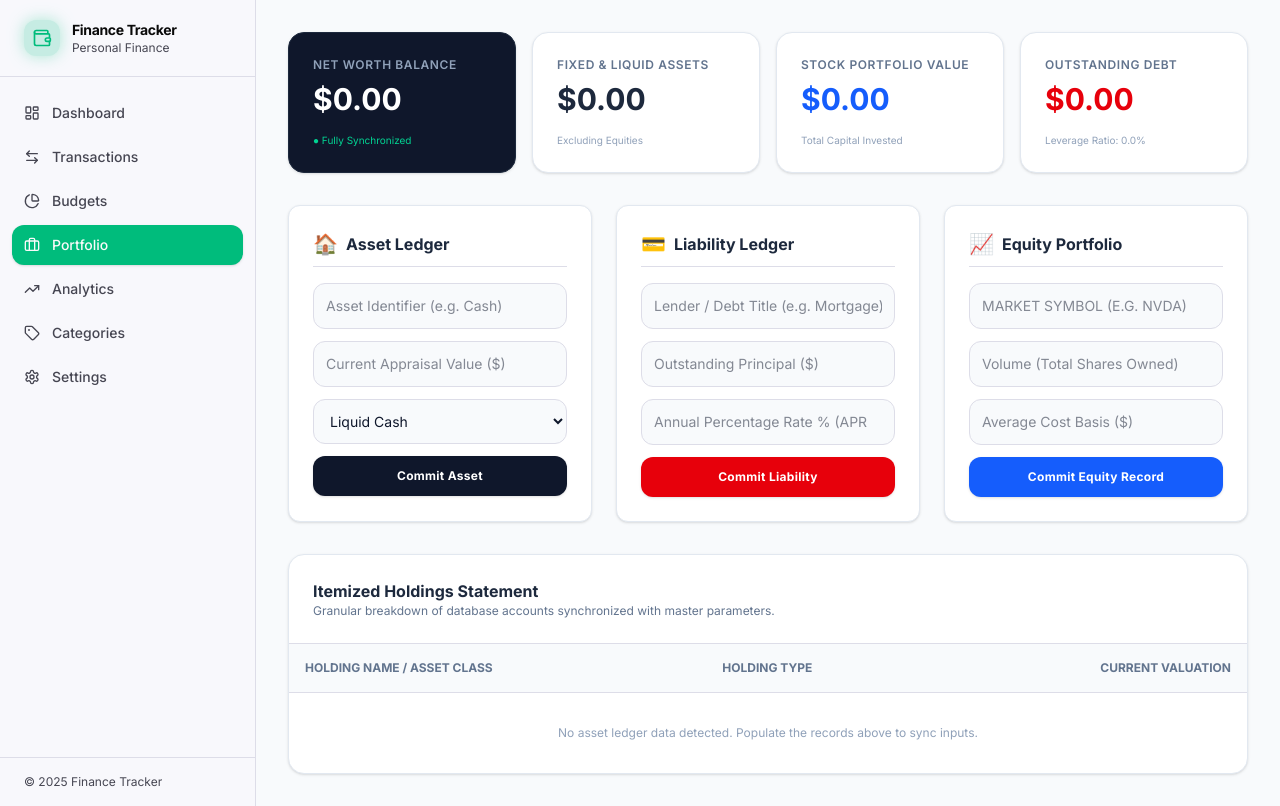
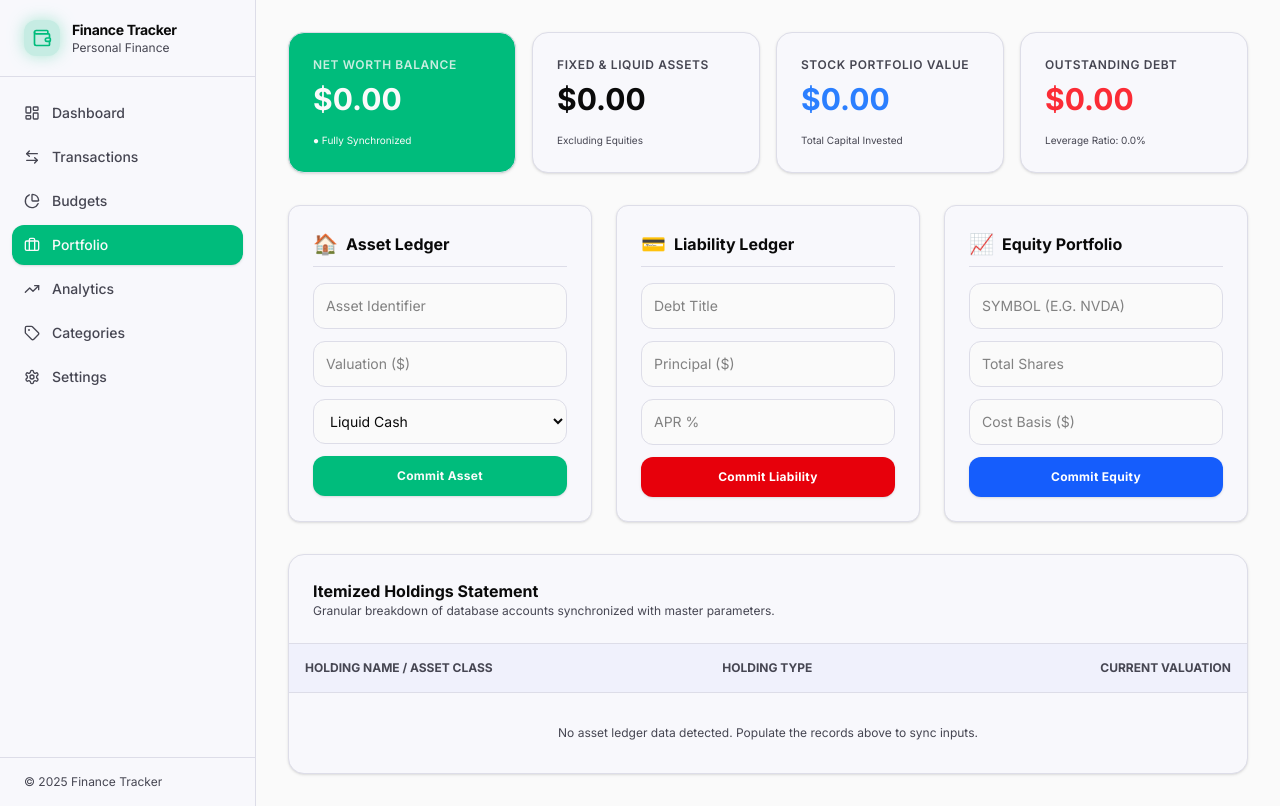
Before and after one commit to jitsmep/finance-tracker, a Next.js app: page /portfolio in a window 1280 px wide. Built offline with nearby package versions, Linux system fonts and the light colour scheme.

Commit message:
Update page.tsx

```diff
--- a/src/app/(app)/portfolio/page.tsx
+++ b/src/app/(app)/portfolio/page.tsx
@@ -6,12 +6,10 @@ export const dynamic = "force-dynamic";
 export default async function AdvancedPortfolioPage() {
   const prisma = new PrismaClient();
 
-  // 1. Unified Database Fetching
   const assets = await prisma.asset.findMany().catch(() => []);
   const liabilities = await prisma.liability.findMany().catch(() => []);
   const stocks = await prisma.stockPortfolio.findMany().catch(() => []);
 
-  // 2. Real-Time Math Synchronizations
   const totalAssets = assets.reduce((sum, item) => sum + item.value, 0);
   const totalLiabilities = liabilities.reduce((sum, item) => sum + item.amount, 0);
   const totalStocks = stocks.reduce((sum, item) => sum + (item.shares * item.buyPrice), 0);
@@ -19,7 +17,6 @@ export default async function AdvancedPortfolioPage() {
   const netWorth = totalWealth - totalLiabilities;
   const debtToAssetRatio = totalAssets > 0 ? (totalLiabilities / totalAssets) * 100 : 0;
 
-  // 3. Secure Server Mutations
   async function addAsset(formData: FormData) {
     "use server";
     const p = new PrismaClient();
@@ -60,128 +57,125 @@ export default async function AdvancedPortfolioPage() {
   }
 
   return (
-    <div className="max-w-7xl mx-auto p-4 sm:p-8 space-y-8 bg-slate-50 min-h-screen text-slate-900">
+    <div className="max-w-7xl mx-auto p-4 sm:p-8 space-y-8 bg-background min-h-screen text-foreground transition-colors duration-300">
 
       {/* Executive KPI Banner */}
       <div className="grid grid-cols-1 md:grid-cols-4 gap-4">
-        <div className="bg-slate-900 text-white p-6 rounded-2xl shadow-sm flex flex-col justify-between border border-slate-800">
-          <span className="text-xs font-semibold tracking-wider text-slate-400 uppercase">{"Net Worth Balance"}</span>
-          <h3 className="text-3xl font-bold mt-2">{"$"}{netWorth.toLocaleString('en-US', { minimumFractionDigits: 2 })}</h3>
-          <span className="text-[10px] text-emerald-400 mt-4 flex items-center gap-1">{"● Fully Synchronized"}</span>
+        <div className="bg-primary text-primary-foreground p-6 rounded-2xl shadow-sm flex flex-col justify-between border border-border">
+          <span className="text-xs font-semibold tracking-wider opacity-80 uppercase">Net Worth Balance</span>
+          <h3 className="text-3xl font-bold mt-2">${netWorth.toLocaleString('en-US', { minimumFractionDigits: 2 })}</h3>
+          <span className="text-[10px] mt-4 flex items-center gap-1">● Fully Synchronized</span>
         </div>
-        <div className="bg-white p-6 rounded-2xl shadow-sm border border-slate-200 flex flex-col justify-between">
-          <span className="text-xs font-semibold tracking-wider text-slate-500 uppercase">{"Fixed & Liquid Assets"}</span>
-          <h3 className="text-3xl font-bold mt-2 text-slate-800">{"$"}{totalAssets.toLocaleString('en-US', { minimumFractionDigits: 2 })}</h3>
-          <span className="text-[10px] text-slate-400 mt-4">{"Excluding Equities"}</span>
+        <div className="bg-card text-card-foreground p-6 rounded-2xl shadow-sm border border-border flex flex-col justify-between">
+          <span className="text-xs font-semibold tracking-wider text-muted-foreground uppercase">Fixed & Liquid Assets</span>
+          <h3 className="text-3xl font-bold mt-2">${totalAssets.toLocaleString('en-US', { minimumFractionDigits: 2 })}</h3>
+          <span className="text-[10px] text-muted-foreground mt-4">Excluding Equities</span>
         </div>
-        <div className="bg-white p-6 rounded-2xl shadow-sm border border-slate-200 flex flex-col justify-between">
-          <span className="text-xs font-semibold tracking-wider text-slate-500 uppercase">{"Stock Portfolio Value"}</span>
-          <h3 className="text-3xl font-bold mt-2 text-blue-600">{"$"}{totalStocks.toLocaleString('en-US', { minimumFractionDigits: 2 })}</h3>
-          <span className="text-[10px] text-slate-400 mt-4">{"Total Capital Invested"}</span>
+        <div className="bg-card text-card-foreground p-6 rounded-2xl shadow-sm border border-border flex flex-col justify-between">
+          <span className="text-xs font-semibold tracking-wider text-muted-foreground uppercase">Stock Portfolio Value</span>
+          <h3 className="text-3xl font-bold mt-2 text-blue-500">${totalStocks.toLocaleString('en-US', { minimumFractionDigits: 2 })}</h3>
+          <span className="text-[10px] text-muted-foreground mt-4">Total Capital Invested</span>
         </div>
-        <div className="bg-white p-6 rounded-2xl shadow-sm border border-slate-200 flex flex-col justify-between">
-          <span className="text-xs font-semibold tracking-wider text-slate-500 uppercase">{"Outstanding Debt"}</span>
-          <h3 className="text-3xl font-bold mt-2 text-red-600">{"$"}{totalLiabilities.toLocaleString('en-US', { minimumFractionDigits: 2 })}</h3>
-          <span className="text-[10px] text-slate-400 mt-4">{"Leverage Ratio: "}{debtToAssetRatio.toFixed(1)}{"%"}</span>
+        <div className="bg-card text-card-foreground p-6 rounded-2xl shadow-sm border border-border flex flex-col justify-between">
+          <span className="text-xs font-semibold tracking-wider text-muted-foreground uppercase">Outstanding Debt</span>
+          <h3 className="text-3xl font-bold mt-2 text-red-500">${totalLiabilities.toLocaleString('en-US', { minimumFractionDigits: 2 })}</h3>
+          <span className="text-[10px] text-muted-foreground mt-4">Leverage Ratio: {debtToAssetRatio.toFixed(1)}%</span>
         </div>
       </div>
 
       {/* Advanced Data Entry Suite */}
       <div className="grid grid-cols-1 lg:grid-cols-3 gap-6">
-        {/* Asset Capture */}
-        <div className="bg-white p-6 rounded-xl border border-slate-200 shadow-sm">
-          <div className="flex items-center gap-2 mb-4 border-b pb-2">
-            <span className="text-xl">{"🏠"}</span>
-            <h4 className="font-bold text-slate-800">{"Asset Ledger"}</h4>
+        <div className="bg-card text-card-foreground p-6 rounded-xl border border-border shadow-sm">
+          <div className="flex items-center gap-2 mb-4 border-b border-border pb-2">
+            <span className="text-xl">🏠</span>
+            <h4 className="font-bold">Asset Ledger</h4>
           </div>
           <form action={addAsset} className="space-y-3">
-            <input name="name" placeholder="Asset Identifier (e.g. Cash)" required className="w-full text-sm p-3 border rounded-xl bg-slate-50 text-slate-900 focus:outline-none focus:ring-1 focus:ring-slate-400" />
-            <input name="value" type="number" step="0.01" placeholder="Current Appraisal Value ($)" required className="w-full text-sm p-3 border rounded-xl bg-slate-50 text-slate-900 focus:outline-none focus:ring-1 focus:ring-slate-400" />
-            <select name="type" className="w-full text-sm p-3 border rounded-xl bg-slate-50 text-slate-900 focus:outline-none focus:ring-1 focus:ring-slate-400">
-              <option value="Cash">{"Liquid Cash"}</option>
-              <option value="Real Estate">{"Real Estate Property"}</option>
-              <option value="Vehicle">{"Automobile / Transport"}</option>
-              <option value="Other">{"Alternative Capital Assets"}</option>
+            <input name="name" placeholder="Asset Identifier" required className="w-full text-sm p-3 border border-input rounded-xl bg-background text-foreground focus:outline-none focus:ring-1 focus:ring-primary" />
+            <input name="value" type="number" step="0.01" placeholder="Valuation ($)" required className="w-full text-sm p-3 border border-input rounded-xl bg-background text-foreground focus:outline-none focus:ring-1 focus:ring-primary" />
+            <select name="type" className="w-full text-sm p-3 border border-input rounded-xl bg-background text-foreground focus:outline-none focus:ring-1 focus:ring-primary">
+              <option value="Cash">Liquid Cash</option>
+              <option value="Real Estate">Real Estate</option>
+              <option value="Vehicle">Vehicle</option>
+              <option value="Other">Alternative Asset</option>
             </select>
-            <button type="submit" className="w-full bg-slate-900 text-white text-xs font-bold py-3 rounded-xl hover:bg-slate-800 transition shadow-sm tracking-wide">
-              {"Commit Asset"}
+            <button type="submit" className="w-full bg-primary text-primary-foreground text-xs font-bold py-3 rounded-xl hover:opacity-90 transition shadow-sm tracking-wide">
+              Commit Asset
             </button>
           </form>
         </div>
 
-        {/* Debt Capture */}
-        <div className="bg-white p-6 rounded-xl border border-slate-200 shadow-sm">
-          <div className="flex items-center gap-2 mb-4 border-b pb-2">
-            <span className="text-xl">{"💳"}</span>
-            <h4 className="font-bold text-slate-800">{"Liability Ledger"}</h4>
+        <div className="bg-card text-card-foreground p-6 rounded-xl border border-border shadow-sm">
+          <div className="flex items-center gap-2 mb-4 border-b border-border pb-2">
+            <span className="text-xl">💳</span>
+            <h4 className="font-bold">Liability Ledger</h4>
           </div>
           <form action={addLiability} className="space-y-3">
-            <input name="name" placeholder="Lender / Debt Title (e.g. Mortgage)" required className="w-full text-sm p-3 border rounded-xl bg-slate-50 text-slate-900 focus:outline-none focus:ring-1 focus:ring-slate-400" />
-            <input name="amount" type="number" step="0.01" placeholder="Outstanding Principal ($)" required className="w-full text-sm p-3 border rounded-xl bg-slate-50 text-slate-900 focus:outline-none focus:ring-1 focus:ring-slate-400" />
-            <input name="interest" type="number" step="0.01" placeholder="Annual Percentage Rate % (APR)" className="w-full text-sm p-3 border rounded-xl bg-slate-50 text-slate-900 focus:outline-none focus:ring-1 focus:ring-slate-400" />
+            <input name="name" placeholder="Debt Title" required className="w-full text-sm p-3 border border-input rounded-xl bg-background text-foreground focus:outline-none focus:ring-1 focus:ring-primary" />
+            <input name="amount" type="number" step="0.01" placeholder="Principal ($)" required className="w-full text-sm p-3 border border-input rounded-xl bg-background text-foreground focus:outline-none focus:ring-1 focus:ring-primary" />
+            <input name="interest" type="number" step="0.01" placeholder="APR %" className="w-full text-sm p-3 border border-input rounded-xl bg-background text-foreground focus:outline-none focus:ring-1 focus:ring-primary" />
             <button type="submit" className="w-full bg-red-600 text-white text-xs font-bold py-3 rounded-xl hover:bg-red-700 transition shadow-sm tracking-wide">
-              {"Commit Liability"}
+              Commit Liability
             </button>
           </form>
         </div>
 
-        {/* Portfolio Capture */}
-        <div className="bg-white p-6 rounded-xl border border-slate-200 shadow-sm">
-          <div className="flex items-center gap-2 mb-4 border-b pb-2">
-            <span className="text-xl">{"📈"}</span>
-            <h4 className="font-bold text-slate-800">{"Equity Portfolio"}</h4>
+        <div className="bg-card text-card-foreground p-6 rounded-xl border border-border shadow-sm">
+          <div className="flex items-center gap-2 mb-4 border-b border-border pb-2">
+            <span className="text-xl">📈</span>
+            <h4 className="font-bold">Equity Portfolio</h4>
           </div>
           <form action={addStock} className="space-y-3">
-            <input name="ticker" placeholder="Market Symbol (e.g. NVDA)" required className="w-full text-sm p-3 border rounded-xl bg-slate-50 text-slate-900 uppercase focus:outline-none focus:ring-1 focus:ring-slate-400" />
-            <input name="shares" type="number" step="0.0001" placeholder="Volume (Total Shares Owned)" required className="w-full text-sm p-3 border rounded-xl bg-slate-50 text-slate-900 focus:outline-none focus:ring-1 focus:ring-slate-400" />
-            <input name="buyPrice" type="number" step="0.01" placeholder="Average Cost Basis ($)" required className="w-full text-sm p-3 border rounded-xl bg-slate-50 text-slate-900 focus:outline-none focus:ring-1 focus:ring-slate-400" />
+            <input name="ticker" placeholder="Symbol (e.g. NVDA)" required className="w-full text-sm p-3 border border-input rounded-xl bg-background text-foreground uppercase focus:outline-none focus:ring-1 focus:ring-primary" />
+            <input name="shares" type="number" step="0.0001" placeholder="Total Shares" required className="w-full text-sm p-3 border border-input rounded-xl bg-background text-foreground focus:outline-none focus:ring-1 focus:ring-primary" />
+            <input name="buyPrice" type="number" step="0.01" placeholder="Cost Basis ($)" required className="w-full text-sm p-3 border border-input rounded-xl bg-background text-foreground focus:outline-none focus:ring-1 focus:ring-primary" />
             <button type="submit" className="w-full bg-blue-600 text-white text-xs font-bold py-3 rounded-xl hover:bg-blue-700 transition shadow-sm tracking-wide">
-              {"Commit Equity Record"}
+              Commit Equity
             </button>
           </form>
         </div>
       </div>
 
       {/* Holistic Itemized Asset Tables */}
-      <div className="bg-white rounded-2xl border border-slate-200 shadow-sm overflow-hidden">
-        <div className="p-6 border-b">
-          <h4 className="font-bold text-slate-800">{"Itemized Holdings Statement"}</h4>
-          <p className="text-xs text-slate-500">{"Granular breakdown of database accounts synchronized with master parameters."}</p>
+      <div className="bg-card text-card-foreground rounded-2xl border border-border shadow-sm overflow-hidden">
+        <div className="p-6 border-b border-border">
+          <h4 className="font-bold">Itemized Holdings Statement</h4>
+          <p className="text-xs text-muted-foreground">Granular breakdown of database accounts synchronized with master parameters.</p>
         </div>
         <div className="overflow-x-auto">
-          <table className="w-full text-left text-sm text-slate-600">
-            <thead className="bg-slate-50 text-xs font-semibold text-slate-500 uppercase border-b">
+          <table className="w-full text-left text-sm">
+            <thead className="bg-muted text-xs font-semibold text-muted-foreground uppercase border-b border-border">
               <tr>
-                <th className="p-4">{"Holding Name / Asset Class"}</th>
-                <th className="p-4">{"Holding Type"}</th>
-                <th className="p-4 text-right">{"Current Valuation"}</th>
+                <th className="p-4">Holding Name / Asset Class</th>
+                <th className="p-4">Holding Type</th>
+                <th className="p-4 text-right">Current Valuation</th>
               </tr>
             </thead>
-            <tbody className="divide-y">
+            <tbody className="divide-y divide-border">
               {assets.map((item) => (
-                <tr key={item.id} className="hover:bg-slate-50 transition">
-                  <td className="p-4 font-medium text-slate-900">{item.name}</td>
-                  <td className="p-4"><span className="bg-slate-100 text-slate-700 text-[11px] px-2 py-1 rounded-md font-medium">{item.type}</span></td>
-                  <td className="p-4 text-right font-semibold text-slate-900">{"$"}{item.value.toLocaleString()}</td>
+                <tr key={item.id} className="hover:bg-muted/50 transition">
+                  <td className="p-4 font-medium">{item.name}</td>
+                  <td className="p-4"><span className="bg-secondary text-secondary-foreground text-[11px] px-2 py-1 rounded-md font-medium">{item.type}</span></td>
+                  <td className="p-4 text-right font-semibold">${item.value.toLocaleString()}</td>
                 </tr>
               ))}
               {stocks.map((item) => (
-                <tr key={item.id} className="hover:bg-slate-50 transition">
-                  <td className="p-4 font-medium text-slate-900">{item.ticker} <span className="text-xs text-slate-400 font-normal">{"("}{item.shares}{" Units)"}</span></td>
-                  <td className="p-4"><span className="bg-blue-50 text-blue-700 text-[11px] px-2 py-1 rounded-md font-medium">{"Public Equity"}</span></td>
-                  <td className="p-4 text-right font-semibold text-blue-600">{"$"}{(item.shares * item.buyPrice).toLocaleString()}</td>
+                <tr key={item.id} className="hover:bg-muted/50 transition">
+                  <td className="p-4 font-medium">{item.ticker} <span className="text-xs text-muted-foreground font-normal">({item.shares} Units)</span></td>
+                  <td className="p-4"><span className="bg-blue-500/10 text-blue-500 text-[11px] px-2 py-1 rounded-md font-medium">Public Equity</span></td>
+                  <td className="p-4 text-right font-semibold text-blue-500">${(item.shares * item.buyPrice).toLocaleString()}</td>
                 </tr>
               ))}
               {liabilities.map((item) => (
-                <tr key={item.id} className="hover:bg-slate-50 transition">
-                  <td className="p-4 font-medium text-slate-900">{item.name} {item.interest ? <span className="text-xs text-red-400">{"@"}{item.interest}{"%"}</span> : null}</td>
-                  <td className="p-4"><span className="bg-red-50 text-red-700 text-[11px] px-2 py-1 rounded-md font-medium">{"Liability"}</span></td>
-                  <td className="p-4 text-right font-semibold text-red-600">{"-$"}{item.amount.toLocaleString()}</td>
+                <tr key={item.id} className="hover:bg-muted/50 transition">
+                  <td className="p-4 font-medium">{item.name} {item.interest ? <span className="text-xs text-red-400">@{item.interest}%</span> : null}</td>
+                  <td className="p-4"><span className="bg-red-500/10 text-red-500 text-[11px] px-2 py-1 rounded-md font-medium">Liability</span></td>
+                  <td className="p-4 text-right font-semibold text-red-500">-${item.amount.toLocaleString()}</td>
                 </tr>
               ))}
               {assets.length === 0 && stocks.length === 0 && liabilities.length === 0 && (
                 <tr>
-                  <td colSpan={3} className="p-8 text-center text-slate-400 text-xs">{"No asset ledger data detected. Populate the records above to sync inputs."}</td>
+                  <td colSpan={3} className="p-8 text-center text-muted-foreground text-xs">No asset ledger data detected. Populate the records above to sync inputs.</td>
                 </tr>
               )}
             </tbody>
```
